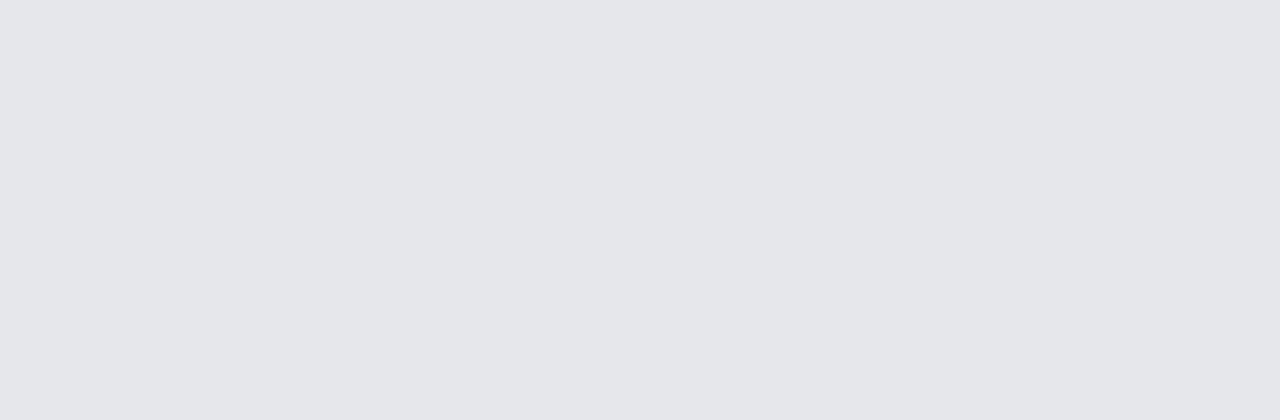
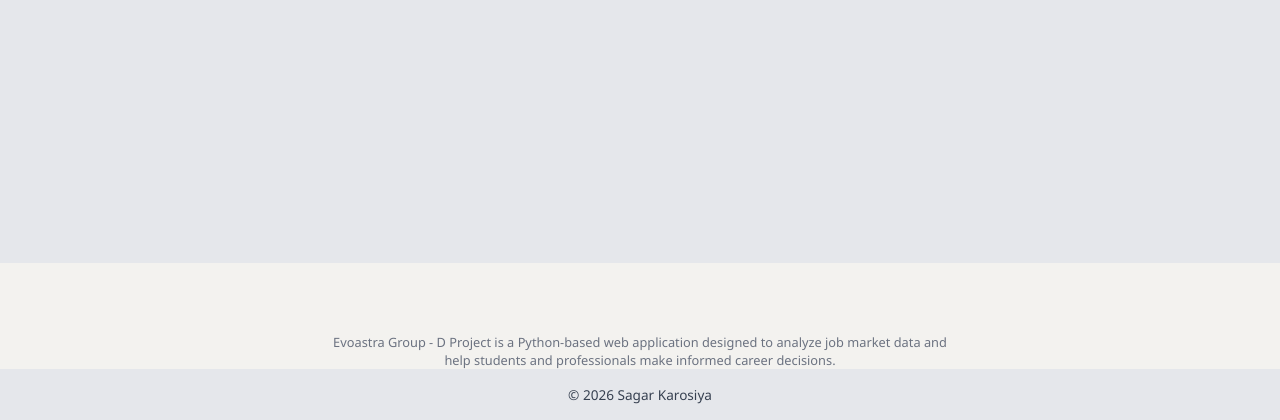
Before and after one commit to SagarKarosiya/JobsInside, a Flask app: page /maintenance in a window 1280 px wide. Before the commit the part shown is empty. Shown: the part 537-957 px from the top of the page. Before the commit the page ends 525 px from the top, so only its background shows below. Run offline with Flask 3, Linux system fonts and the light colour scheme.

Commit message:
Update maintenance.html

```diff
--- a/templates/maintenance.html
+++ b/templates/maintenance.html
@@ -23,5 +23,16 @@
     </p>
 </section>
 
+    <!-- Description -->
+<div class="about-footer-text">
+    <p>
+        Evoastra Group - D Project is a Python-based web application designed
+        to analyze job market data and help students and professionals
+        make informed career decisions.
+    </p>
+</div>
+
+<footer>© 2026 Sagar Karosiya</footer>
+
 </body>
 </html>
```
